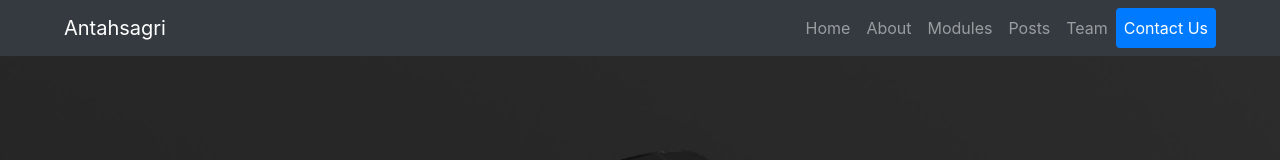
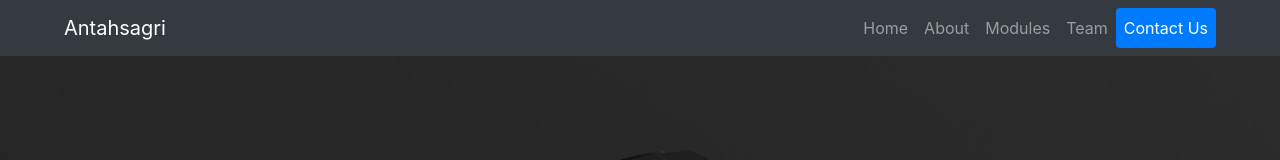
Before and after one commit to chappie1998/antahsagari, a plain HTML site: page index.html in a window 1280 px wide. Shown: the top 160 px of the page. Drawn offline with Linux system fonts and the light colour scheme.

Commit message:
Update index.html

```diff
--- a/index.html
+++ b/index.html
@@ -27,9 +27,9 @@
 					<li class="nav-item ml-auto">
 						<a class="nav-link" href="#modules">Modules</a>
 					</li>
-					<li class="nav-item ml-auto">
+<!-- 					<li class="nav-item ml-auto">
 		        <a class="nav-link" href="#posts">Posts</a>
-					</li>
+					</li> -->
 		      <li class="nav-item ml-auto">
 		        <a class="nav-link" href="#team">Team</a>
 					</li>
```
